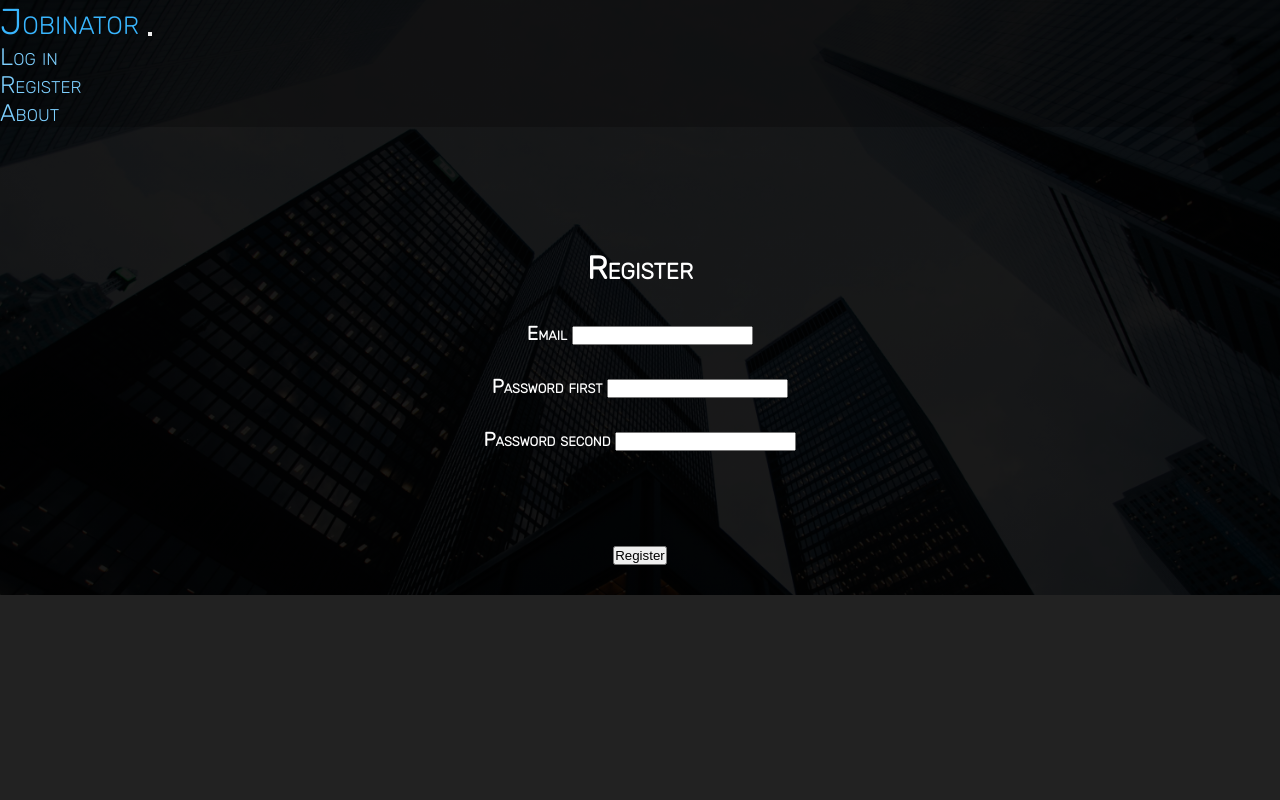
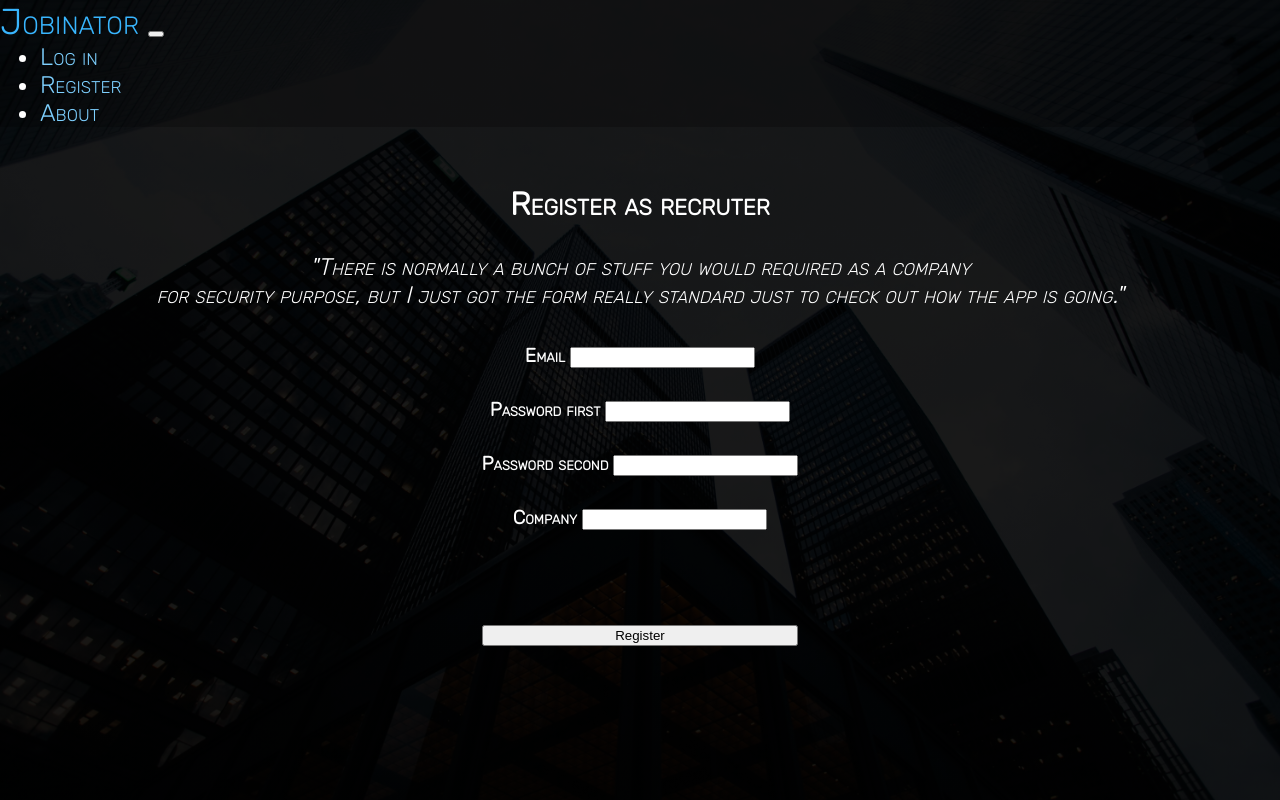
Before and after one commit to JulesDebeaumont/Jobinator-Renew, a Symfony app: template templates/registration/registerRecruter.html.twig in a window 1280 px wide. Run offline with Twig, Linux system fonts and the light colour scheme; the template is opened without the code that fills it, so the values that code supplies are empty; form fields are guessed from the names that the template uses; some libraries are stand-ins or nearby versions.

Commit message:
register menu + css fix

```diff
--- a/public/css/style.css
+++ b/public/css/style.css
@@ -1,8 +1,7 @@
 @import url('https://fonts.googleapis.com/css2?family=Rubik:wght@300&display=swap');
 
 * {
-    margin: 0px;
-    padding: 0px;
+    margin: 0;
 }
 
 body, html {
@@ -10,14 +9,7 @@ body, html {
     font-family: 'Rubik', sans-serif;
     font-variant: small-caps;
     color: #fff;
-}
-
-body {
-    background-image: linear-gradient(rgba(0, 0, 0, 0.9), rgba(0, 0, 0, 0.9)), url('../images/city.jpg');
-    background-size: cover;
-    background-position: center;
-    background-attachment: fixed;
-    min-height: 100%;
+    height: 100%;
 }
 
 .navbar-dark {
@@ -32,8 +24,15 @@ body {
     font-size: 1.5em;
 }
 
- .main-page {
-     min-height: 100%;
+#main {
+    min-height: 100%;
+    background-image: linear-gradient(rgba(0, 0, 0, 0.9), rgba(0, 0, 0, 0.9)), url('../images/city.jpg');
+    background-size: cover;
+    background-position: center;
+    background-attachment: fixed;
+}
+
+.main-page {
      margin-top: 20px;
      display: flex;
      justify-content: center;
@@ -171,6 +170,14 @@ body {
     font-size: 1.5em;
 }
 
-.submit-form {
+.submit-form-button {
     margin-top: 80px;
 }
+
+.back-button {
+    margin-top: 15px;
+}
+
+.misc-info {
+    font-size: 1.5em;
+}
--- a/templates/base.html.twig
+++ b/templates/base.html.twig
@@ -19,6 +19,7 @@
 	</head>
 
 	<body>
+		<div id="main">
 			<nav class="navbar navbar-expand-lg navbar-dark">
 				<div class="container-fluid">
 					<a class="navbar-brand" href="{{ path('home') }}">
@@ -69,5 +70,6 @@
 				</div>
 			</nav>
 			{% block body %}{% endblock %}
+		</div>
 	</body>
 </html>
--- a/templates/registration/registerCandidat.html.twig
+++ b/templates/registration/registerCandidat.html.twig
@@ -90,7 +90,7 @@
 					</label>
 					{{ form_widget(registrationForm.departement) }}
 				</div>
-				<button type="submit" class="btn btn-dark submit-form">Register</button>
+				<button type="submit" class="btn btn-dark submit-form-button">Register</button>
 			</div>
 
 		</div>
--- a/templates/registration/registerRecruter.html.twig
+++ b/templates/registration/registerRecruter.html.twig
@@ -2,13 +2,20 @@
 
 {% block body %}
 	<div class="main-page">
-		<div class="small-blank-divider"></div>
+		<div class="tiny-blank-divider"></div>
 
-		<h1>Register</h1>
+		<h1>Register as recruter</h1>
 
 		{{ form_start(registrationForm) }}
 
 		<div class="register-form">
+
+			<span class="misc-info">
+				<i>"There is normally a bunch of stuff you would required as a company<br/>
+					for security purpose, but I just got the form really standard just to check out how the app is going."</i>
+			</span>
+
+			<div class="aligned-input">
 				<div class="form-group">
 					<label for="registration_form[email]" class="form-group-label">
 						<strong>{{ form_label(registrationForm.email) }}</strong>
@@ -35,9 +42,20 @@
 					{{ form_widget(registrationForm.password.second) }}
 				</div>
 
-			<button type="submit" class="btn btn-dark submit-form">Register</button>
+				<div class="form-group">
+					<label for="registration_form[company]" class="form-group-label">
+						<strong>{{ form_label(registrationForm.company) }}</strong>
+					</label>
+					{{ form_widget(registrationForm.company) }}
+				</div>
+				<button type="submit" class="btn btn-dark submit-form-button">Register</button>
+			</div>
+
+
 		</div>
 
 		{{ form_end(registrationForm) }}
+
+		<div class="small-blank-divider"></div>
 	</div>
 {% endblock %}
```
Lines whose indentation alone changed are shown as unchanged.
